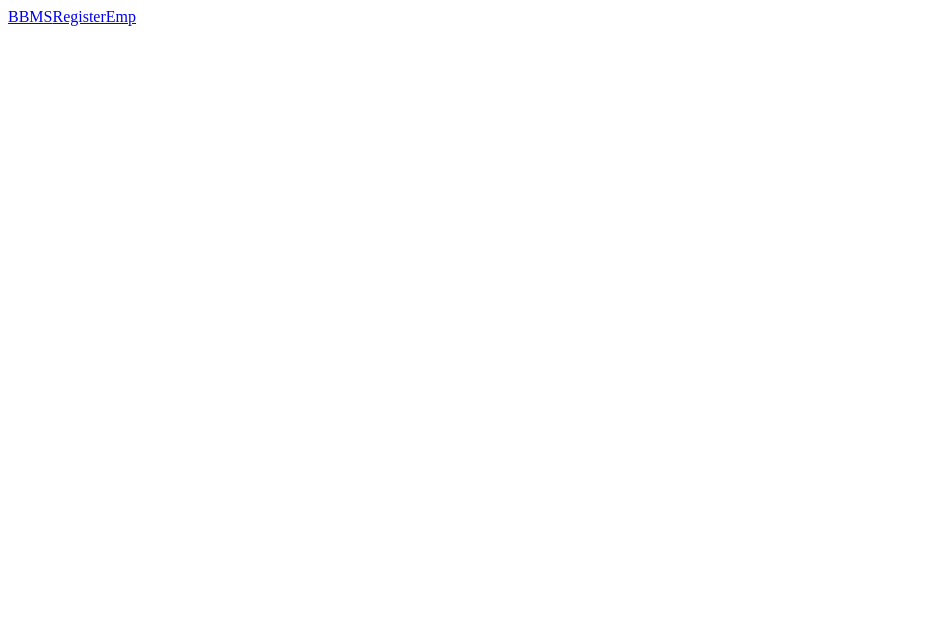
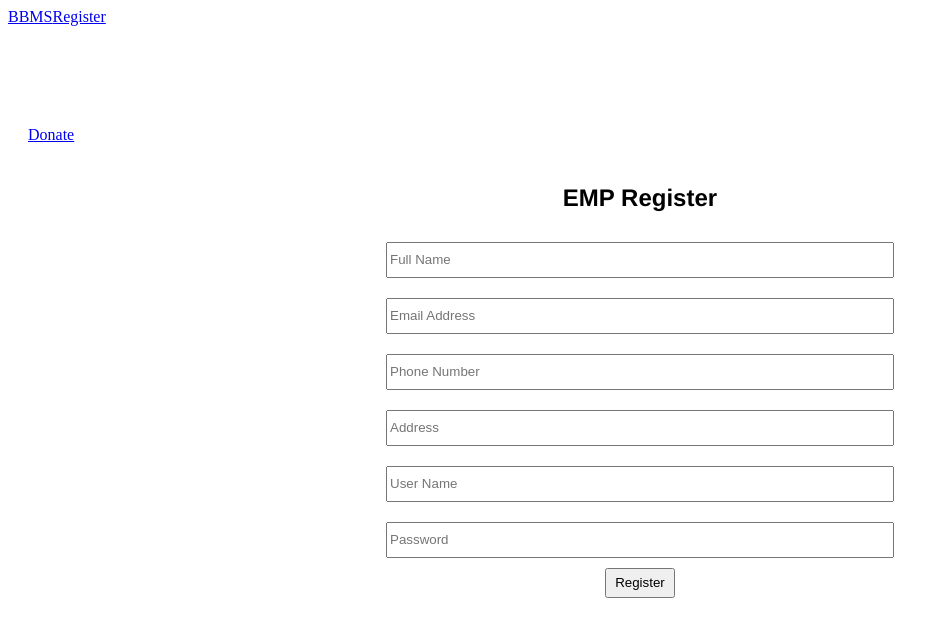
Before and after one commit to lonebots/blood-bank-app, a React (Create React App) app in the folder client/: page /reg/emp in a window 1280 px wide. Shown: the top 636 px of the page, without its empty margins (0-949 px from the left). Built offline with nearby package versions, Linux system fonts and the light colour scheme.

Commit message:
basic routing complete

```diff
--- a/client/src/App.js
+++ b/client/src/App.js
@@ -3,6 +3,12 @@ import { Switch, Route } from "react-router-dom";
 
 import Navbar from "./components/layout/Navbar";
 import Dashboard from "./components/layout/Dashboard";
+import UserLogin from "./components/user/UserLogin";
+import UserRegister from "./components/user/UserRegister";
+import EmployeeLogin from "./components/employee/EmployeeLogin";
+import EmployeRegister from "./components/employee/EmployeeRegister";
+
+import Donate from "./components/layout/Donate";
 
 import "./App.css";
 
@@ -12,12 +18,12 @@ function App() {
       <Navbar />
       <Switch>
         <Route exact path="/" component={Dashboard} />
-        {/*<Route exact path="/" component={} />
-        <Route exact path="/" component={} />
-        <Route exact path="/" component={} />
-        <Route exact path="/" component={} />
-        <Route exact path="/" component={} />
-        <Route exact path="/" component={} /> */}
+        <Route exact path="/donate" component={Donate} />
+        <Route exact path="/login/usr" component={UserLogin} />
+        <Route exact path="/login/emp" component={EmployeeLogin} />
+        <Route exact path="/reg/usr" component={UserRegister} />
+        <Route exact path="/reg/emp" component={EmployeRegister} />
+        {/* <Route exact path="/" component={} /> */}
       </Switch>
     </div>
   );
--- /dev/null
+++ b/client/src/assets/css/Donate.css
@@ -0,0 +1,12 @@
+.donate{
+  padding-top: 5rem;
+  margin: 20px;
+  display:flex;
+}
+.donate button{
+
+    display: flex;
+    flex-direction: column;
+    align-items: center;
+    align-self: center;
+}
--- a/client/src/assets/css/Navbar.css
+++ b/client/src/assets/css/Navbar.css
@@ -0,0 +1,4 @@
+.nav{
+    display: flex;
+    flex-direction: row;
+}
--- a/client/src/assets/css/employeeRegister.css
+++ b/client/src/assets/css/employeeRegister.css
@@ -3,9 +3,22 @@
     flex-direction:column;
     align-items: center;
     text-align: center;
+    font-family:'Franklin Gothic Medium', 'Arial Narrow', Arial, sans-serif;
 }
 .empReg-form{
     display: flex;
     flex-direction: column;
     text-align: center;
+    align-items: center;
 }
+.empReg-form input{
+    margin:10px;
+    width: 500px;
+    height: 30px;
+    text-align: left;
+}
+.empReg-form button{
+    width: 70px;
+    height: 30px;
+    align-items: center;
+}
--- a/client/src/components/employee/employeeRegister.js
+++ b/client/src/components/employee/employeeRegister.js
@@ -34,7 +34,7 @@ const EmployeeRegister = () => {
           onChange={(e) => {
             setempName(e.target.value);
           }}
-        />
+         required/>
         <input
           name="emailId"
           type="text"
@@ -42,7 +42,7 @@ const EmployeeRegister = () => {
           onChange={(e) => {
             setempMail(e.target.value);
           }}
-        />
+        required/>
         <input
           name="empPhone"
           type="number"
@@ -50,7 +50,7 @@ const EmployeeRegister = () => {
           onChange={(e) => {
             setempPhone(e.target.value);
           }}
-        />
+        required/>
         <input
           name="empAddress"
           type="text "
@@ -58,7 +58,7 @@ const EmployeeRegister = () => {
           onChange={(e) => {
             setempAddress(e.target.value);
           }}
-        />
+        required/>
         <input
           name="username"
           type="text "
@@ -70,7 +70,7 @@ const EmployeeRegister = () => {
         <input
           name="password"
           type="text "
-          placeholder="password"
+          placeholder="Password"
           onChange={(e) => {
             setempPassword(e.target.value);
           }}
--- /dev/null
+++ b/client/src/components/layout/Donate.js
@@ -0,0 +1,27 @@
+import React from "react";
+import { Link, Route, Switch } from "react-router-dom";
+
+import UserRegister from "../user/UserRegister";
+import UserLogin from "../user/UserLogin";
+
+//css
+import '../../assets/css/Donate.css'
+
+const Donate = () => {
+  return (
+    <div className="donate">
+      <button>
+        <Link to="/reg/usr">Register</Link>
+      </button>
+      <button>
+        <Link to="/login/usr">Login</Link>
+      </button>
+      <Switch>
+        <Route path="/reg/usr" component={UserRegister} />
+        <Route path="/login/usr" component={UserLogin} />
+      </Switch>
+    </div>
+  );
+};
+
+export default Donate;
--- a/client/src/components/layout/Navbar.js
+++ b/client/src/components/layout/Navbar.js
@@ -1,26 +1,20 @@
 import React from "react";
-import { Link, Route, Switch } from "react-router-dom";
-
-import UserLogin from "../user/UserLogin";
-import EmployeeLogin from "../employee/EmployeeLogin";
-import  EmployeRegister from '../employee/EmployeeRegister'
-
+import { Link} from "react-router-dom";
 
 import "../../assets/css/Navbar.css";
-import EmployeeRegister from "../employee/EmployeeRegister";
+
 
 const Navbar = () => {
   return (
-    <nav className="nav.nav-wrapper grey darken -3">
+    <nav className="nav">
       <div className="container">
         <Link to="/" className="bbms">
           BBMS
         </Link>
-        <Link to="/emp/reg/" className="empLogin">RegisterEmp</Link>
+        <a href="/reg" className="empLogin">Register</a>
+        <a href= "/donate" className="donate">Donate</a>
       </div>
-      <Switch>
-        <Route path="/emp/reg" component={EmployeeRegister}/>
-      </Switch>
+
     </nav>
   );
 };
```
Also changed, not shown: 1 other file (tests, documents, lock files or other folders).
